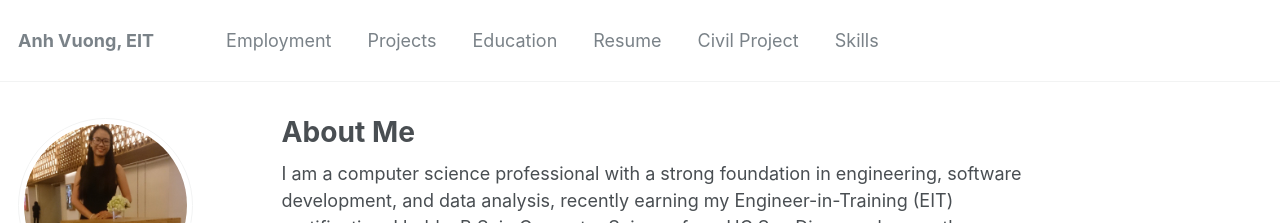
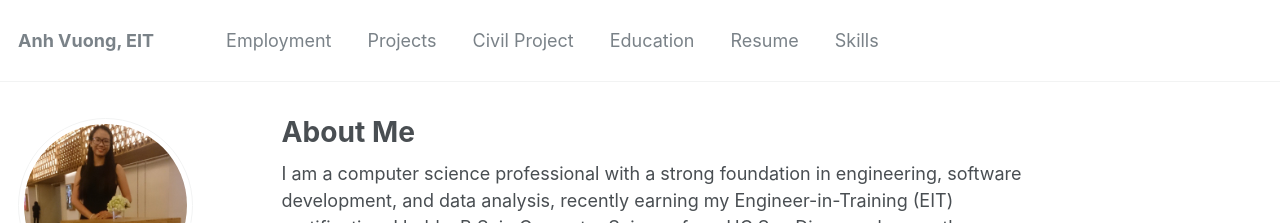
Before and after one commit to ahvuong/ahvuong.github.io, a Jekyll site: the page built from _pages/about.md, in a window 1280 px wide. Shown: the top 223 px of the page. Built offline with Jekyll 4.4.1, drawn with Linux system fonts in a browser that asks for light colours.

Commit message:
Update skills

```diff
--- a/_data/navigation.yml
+++ b/_data/navigation.yml
@@ -6,14 +6,14 @@ main:
   - title: "Projects"
     url: /projects/
 
+  - title: "Civil Project"
+    url: /civil/
+
   - title: "Education"
     url: /education/
 
   - title: "Resume"
     url: /resume/
 
-  - title: "Civil Project"
-    url: /civil/
-
   - title: "Skills"
     url: /skills/
--- a/_pages/skills.html
+++ b/_pages/skills.html
@@ -36,8 +36,8 @@ author_profile: true
     <p style="display: flex; justify-content: space-between;">
         <img src="https://cdn.icon-icons.com/icons2/2107/PNG/512/file_type_git_icon_130581.png" width="65px" height="65px">
         <img src="https://cdn.icon-icons.com/icons2/936/PNG/512/github-logo_icon-icons.com_73546.png" width="65px" height="65px">
-        <img src="https://cdn.icon-icons.com/icons2/2415/PNG/512/tomcat_original_wordmark_logo_icon_146324.png" width="65px" height="65px">
-        <img src="https://cdn.freebiesupply.com/logos/large/2x/jekyll-logo-png-transparent.png" width="75px" height="65px">
+        <img src="https://images.seeklogo.com/logo-png/48/1/autocad-logo-png_seeklogo-482394.png" width="65px" height="65px">
+        <img src="https://cdn.imgbin.com/14/16/8/imgbin-bluebeam-software-inc-pdf-organization-computer-software-document-diligent-FMekZu9Ef4zYxUQWWXEGJ7iKS.jpg" width="75px" height="65px">
     </p>
 </div>
 <div>
```
